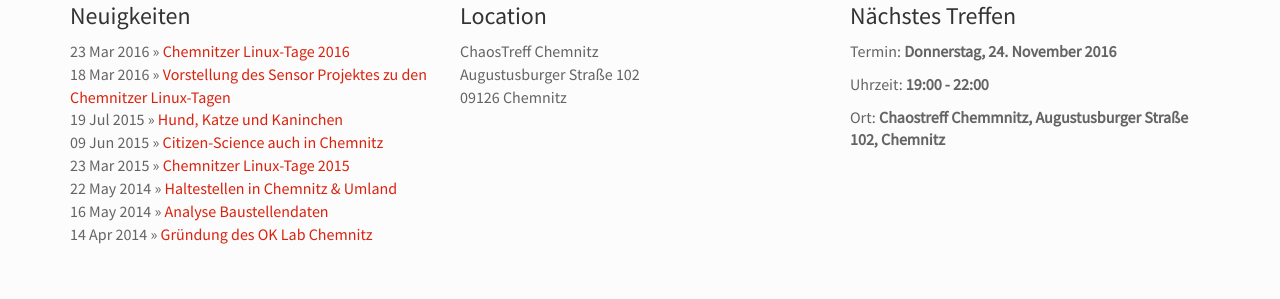
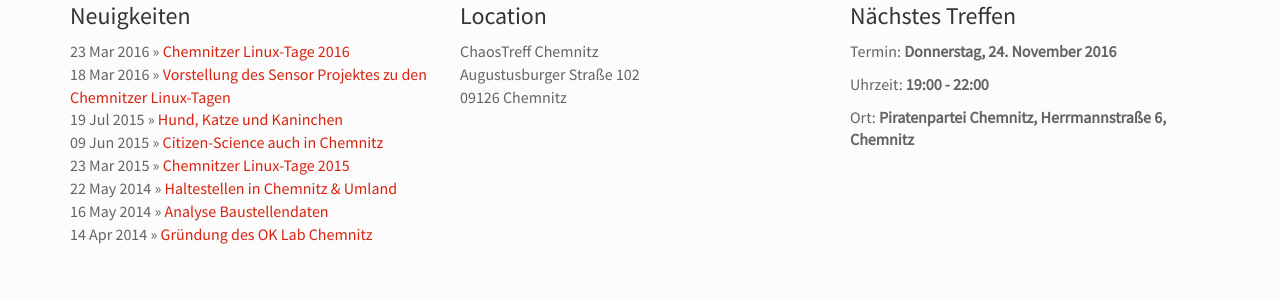
Before and after one commit to CodeforChemnitz/codeforchemnitz.github.io, a Jekyll site: the page built from index.html, in a window 1280 px wide and 900 px high, scrolled down 971 px. Shown: the part 153-452 px from the top of the window. Built offline with Jekyll 4.4.1, drawn with Linux system fonts in a browser that asks for light colours.

Commit message:
"event updated"

```diff
--- a/_data/treffen.yml
+++ b/_data/treffen.yml
@@ -3,6 +3,5 @@ day: Donnerstag
 day-nr: 24
 month: November 2016
 time: "19:00 - 22:00"
-#location: Piratenpartei Chemnitz, Herrmannstraße 6, Chemnitz
-location: Chaostreff Chemmnitz, Augustusburger Straße 102, Chemnitz
+location: Piratenpartei Chemnitz, Herrmannstraße 6, Chemnitz
 #location: Altes Heizhaus im Innenhof der TU Chemnitz, Str. der Nationen 62
```
